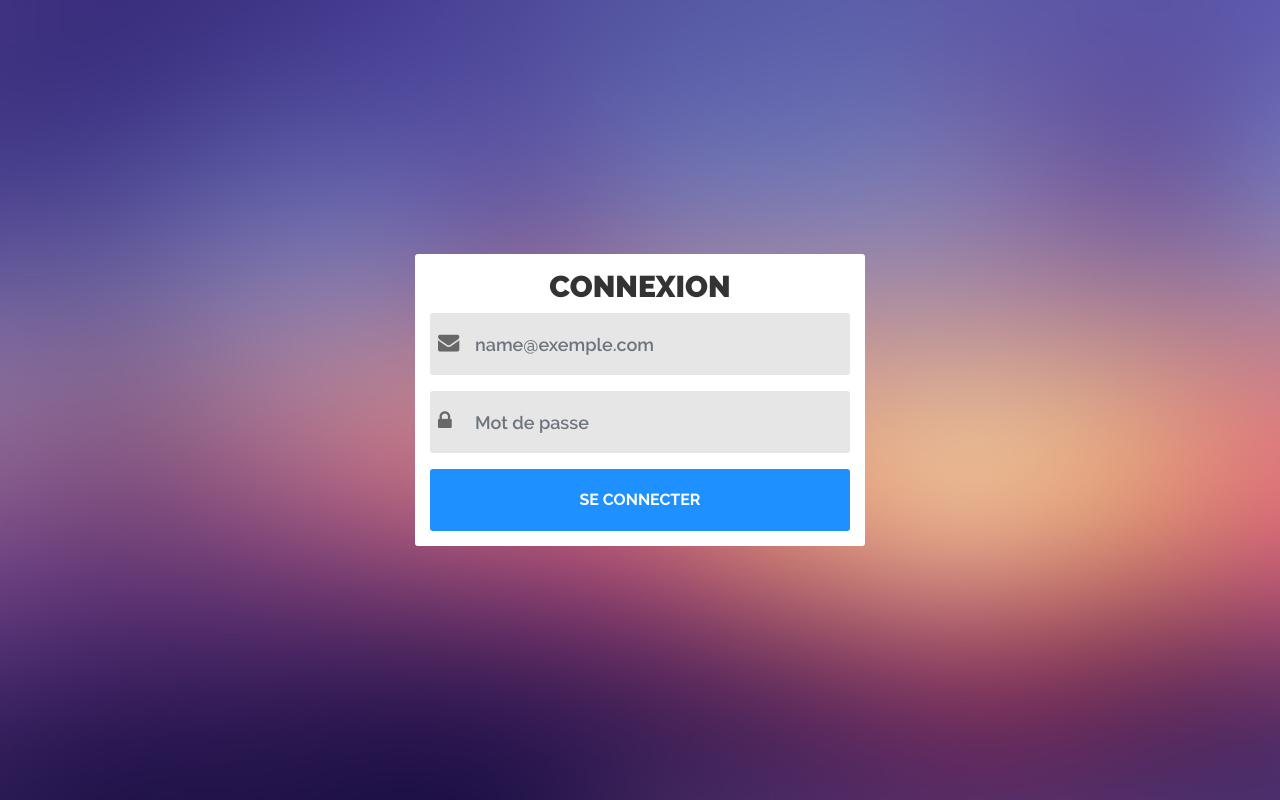
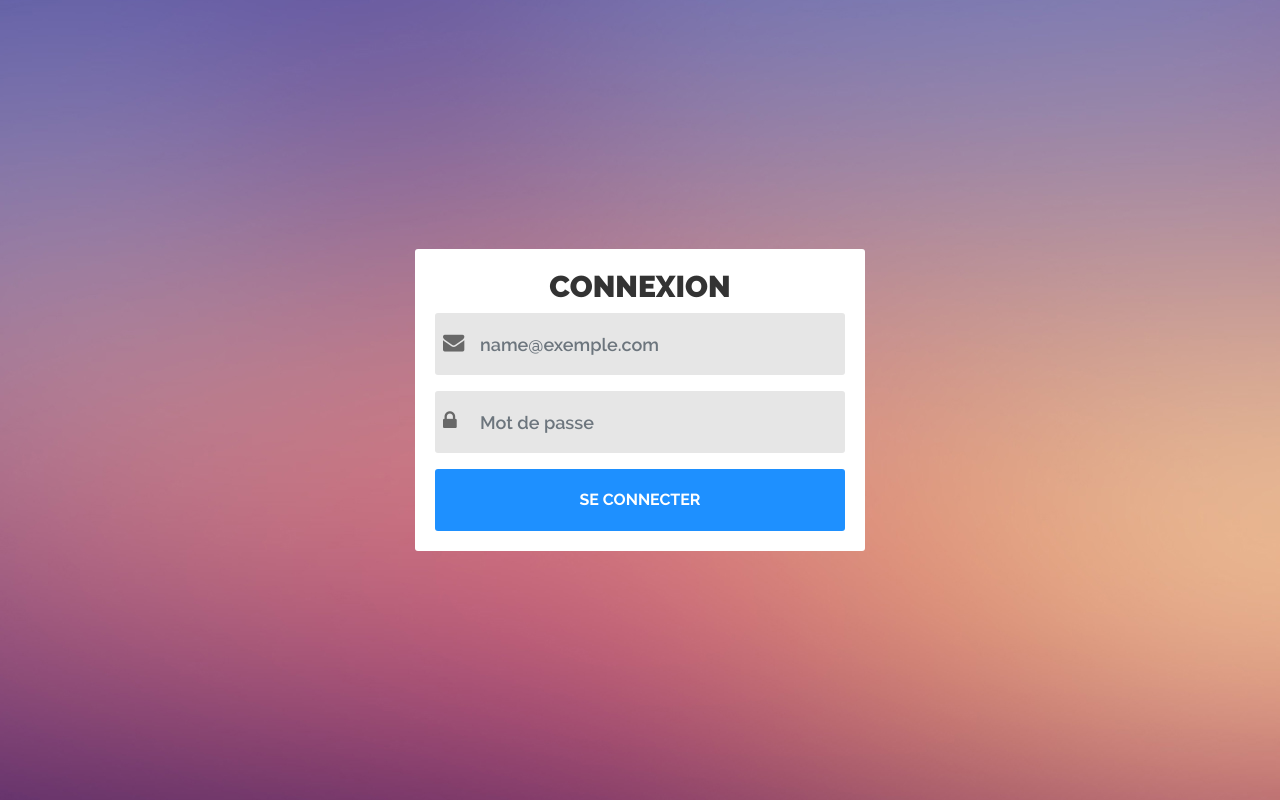
Before and after one commit to florianguigue/ProjetForum, an Angular app: page /login in a window 1280 px wide. Built offline with nearby package versions, Linux system fonts and the light colour scheme.

Commit message:
jsais pas

```diff
--- a/src/app/login/login.component.ts
+++ b/src/app/login/login.component.ts
@@ -19,7 +19,6 @@ export class LoginComponent implements OnInit {
   }
 
   public login() {
-    alert(this.email);
   }
 
 }
--- a/src/less/less.less
+++ b/src/less/less.less
@@ -3,6 +3,5 @@
 
 .container-fluid {
   background: url(../assets/images/background.jpg) no-repeat center center fixed;
-  background-size: cover;
   height: 100vh;
 }
--- a/src/less/login.less
+++ b/src/less/login.less
@@ -12,7 +12,7 @@
     border-radius: 3px;
     background: @white;
     overflow: hidden;
-    padding: 15px;
+    padding: 20px;
 
     h2 {
       font-family: Raleway-Black;
```
